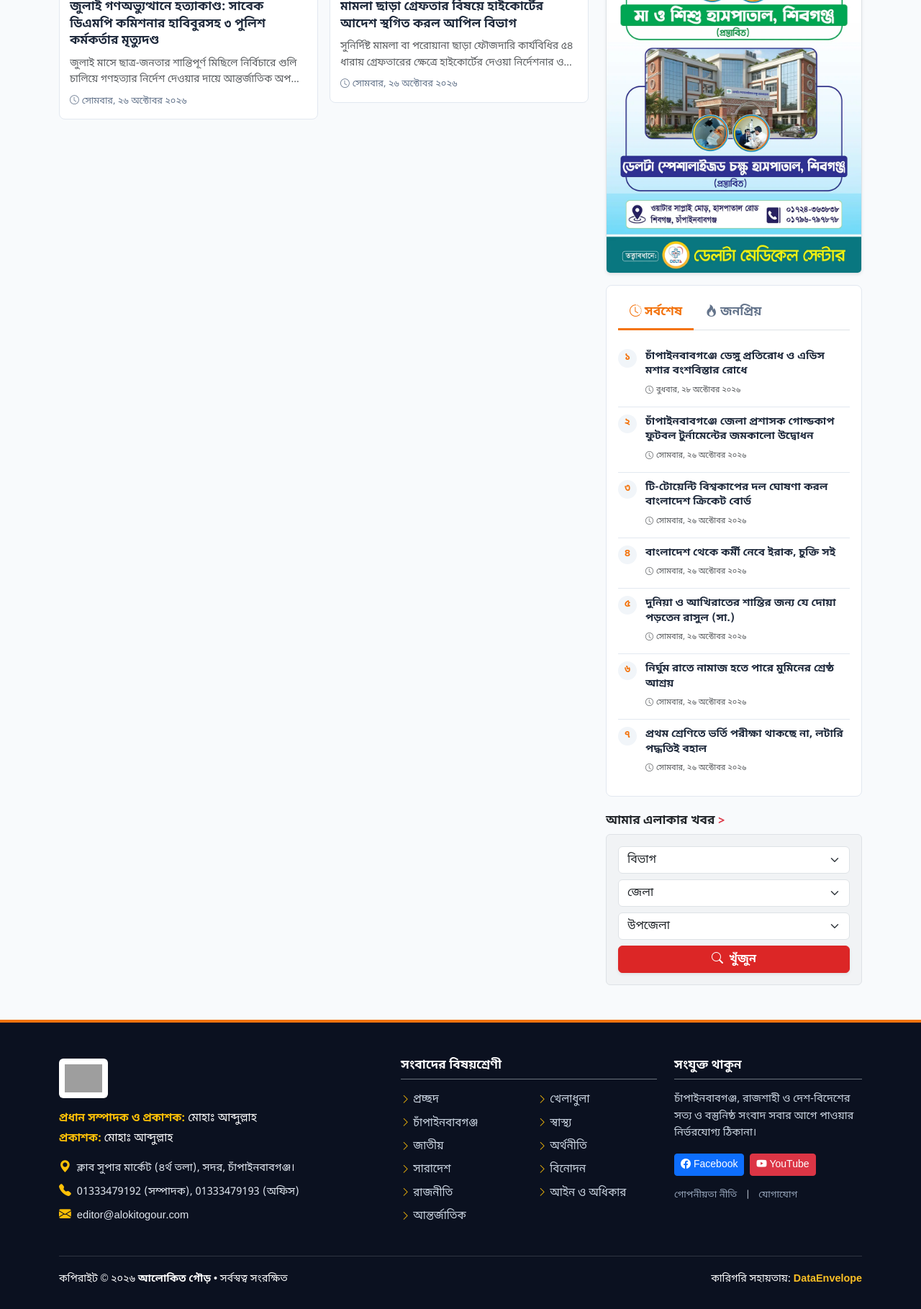
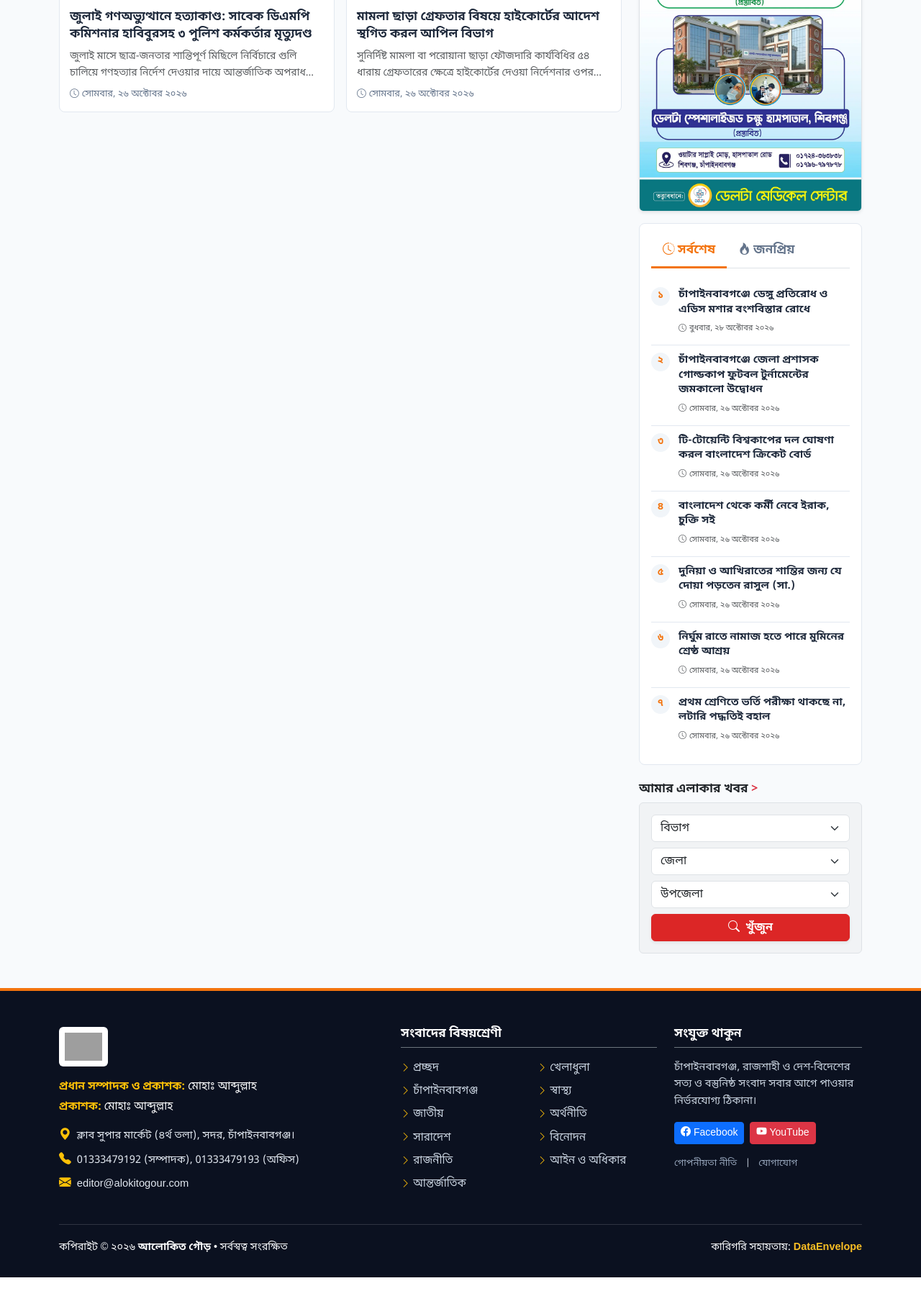
Before and after one commit to hisam84/alokito-gour, a PHP site: page /category/law-rights in a window 1280 px wide. Shown: the part 617-2436 px from the top of the page at 72% size. After the commit the page ends 2392 px from the top, so only its background shows below. Run offline with PHP 8.4, Linux system fonts and the light colour scheme; a user stored in the database is signed in; data comes from the database, SQL or seed files in the repository; some web fonts are replaced; grey boxes are pictures that could not be loaded.

Commit message:
Set right sidebar block width to 310px

```diff
--- a/area.php
+++ b/area.php
@@ -107,9 +107,9 @@ include __DIR__ . '/includes/ticker.php';
     <!-- Interactive Cascading Area Filter Bar -->
     <?= render_area_filter_bar(['division' => $division, 'district' => $district, 'upazila' => $upazila], false) ?>
 
-    <div class="row g-4 mt-1">
+    <div class="row g-4 mt-1 layout-main-row">
         <!-- Main Area News Content Column (8 Cols) -->
-        <div class="col-lg-8">
+        <div class="col-lg-8 layout-content-col">
             <!-- Section Header -->
             <div class="section-title d-flex justify-content-between align-items-center mb-3">
                 <span class="fs-5">
@@ -225,7 +225,7 @@ include __DIR__ . '/includes/ticker.php';
         </div>
 
         <!-- Sidebar Column (4 Cols) -->
-        <div class="col-lg-4">
+        <div class="col-lg-4 layout-sidebar-col">
             <?php include __DIR__ . '/includes/sidebar.php'; ?>
         </div>
     </div>
--- a/assets/css/style.css
+++ b/assets/css/style.css
@@ -472,10 +472,38 @@ a:hover {
 }
 
 /* ========================================================
-   SIDEBAR & TABS
+   SIDEBAR & TABS (Right Side Block: 310px Fixed Width)
    ======================================================== */
+.layout-sidebar-col,
+.page-builder-layout > .row > .col-lg-4,
+.layout-main-row > .col-lg-4 {
+    width: 100%;
+}
+
+@media (min-width: 992px) {
+    .layout-sidebar-col,
+    .page-builder-layout > .row > .col-lg-4,
+    .layout-main-row > .col-lg-4 {
+        width: 310px !important;
+        max-width: 310px !important;
+        flex: 0 0 310px !important;
+        box-sizing: content-box !important;
+    }
+
+    .layout-content-col,
+    .page-builder-layout > .row > .col-lg-8,
+    .layout-main-row > .col-lg-8 {
+        width: calc(100% - 334px) !important;
+        max-width: calc(100% - 334px) !important;
+        flex: 0 0 calc(100% - 334px) !important;
+    }
+}
+
 .ad-sidebar {
-    width: 100%;
+    width: 310px;
+    max-width: 100%;
+    margin-left: auto;
+    margin-right: auto;
     margin-bottom: 20px;
 }
 
@@ -486,17 +514,20 @@ a:hover {
 
 .ad-sidebar img {
     width: 100% !important;
-    max-width: 100% !important;
+    max-width: 310px !important;
     height: auto !important;
     max-height: none !important;
     display: block;
     border-radius: 8px;
+    margin: 0 auto;
 }
 
 .ad-sidebar .ad-placeholder {
     width: 100%;
+    max-width: 310px;
     min-height: 220px;
     height: auto;
+    margin: 0 auto;
 }
 
 .sidebar-widget {
@@ -505,6 +536,17 @@ a:hover {
     border: 1px solid var(--border-light);
     padding: 16px;
     margin-bottom: 24px;
+    width: 100%;
+    max-width: 310px;
+    margin-left: auto;
+    margin-right: auto;
+}
+
+.area-filter-sidebar {
+    width: 100%;
+    max-width: 310px;
+    margin-left: auto;
+    margin-right: auto;
 }
 
 .sidebar-tabs .nav-link {
--- a/category.php
+++ b/category.php
@@ -69,9 +69,9 @@ include __DIR__ . '/includes/ticker.php';
         </ol>
     </nav>
 
-    <div class="row g-4">
+    <div class="row g-4 layout-main-row">
         <!-- Main News Archive Area (8 Cols) -->
-        <div class="col-lg-8">
+        <div class="col-lg-8 layout-content-col">
             <div class="section-title">
                 <span><?= e($category['name']) ?></span>
                 <span class="text-muted small fw-normal">মোট খবর: <?= bn_number($totalPosts) ?> টি</span>
@@ -135,7 +135,7 @@ include __DIR__ . '/includes/ticker.php';
         </div>
 
         <!-- Sidebar Area (4 Cols) -->
-        <div class="col-lg-4">
+        <div class="col-lg-4 layout-sidebar-col">
             <?php include __DIR__ . '/includes/sidebar.php'; ?>
         </div>
     </div>
--- a/includes/widget_renderer.php
+++ b/includes/widget_renderer.php
@@ -839,13 +839,13 @@ function render_page_layout(string $slug, PDO $db, array $options = []): void {
 
     // 1. Render Main Section with Sidebar (8 cols + 4 cols) if main widgets exist
     if (!empty($mainWidgets)) {
-        echo '<div class="row g-4">';
-        echo '    <div class="col-lg-8">';
+        echo '<div class="row g-4 layout-main-row">';
+        echo '    <div class="col-lg-8 layout-content-col">';
         foreach ($mainWidgets as $w) {
             echo render_single_widget($w, $db);
         }
         echo '    </div>';
-        echo '    <div class="col-lg-4">';
+        echo '    <div class="col-lg-4 layout-sidebar-col">';
         include __DIR__ . '/sidebar.php';
         echo '    </div>';
         echo '</div>';
--- a/search.php
+++ b/search.php
@@ -64,9 +64,9 @@ include __DIR__ . '/includes/ticker.php';
         </ol>
     </nav>
 
-    <div class="row g-4">
+    <div class="row g-4 layout-main-row">
         <!-- Main Search Area (8 Cols) -->
-        <div class="col-lg-8">
+        <div class="col-lg-8 layout-content-col">
             <!-- Search Input Box -->
             <div class="card border-0 shadow-sm p-3 mb-4">
                 <form action="/search" method="GET" class="row g-2 align-items-center">
@@ -150,7 +150,7 @@ include __DIR__ . '/includes/ticker.php';
         </div>
 
         <!-- Sidebar Area (4 Cols) -->
-        <div class="col-lg-4">
+        <div class="col-lg-4 layout-sidebar-col">
             <?php include __DIR__ . '/includes/sidebar.php'; ?>
         </div>
     </div>
--- a/single.php
+++ b/single.php
@@ -82,9 +82,9 @@ include __DIR__ . '/includes/ticker.php';
         </ol>
     </nav>
 
-    <div class="row g-4">
+    <div class="row g-4 layout-main-row">
         <!-- Main Article Column (8 Cols) -->
-        <div class="col-lg-8">
+        <div class="col-lg-8 layout-content-col">
             <article class="bg-white p-4 rounded-3 border shadow-sm">
                 <!-- Article Headline -->
                 <header class="article-header">
@@ -203,7 +203,7 @@ include __DIR__ . '/includes/ticker.php';
         </div>
 
         <!-- Sidebar Area (4 Cols) - Powered by Widget Builder & Article Ad Settings -->
-        <div class="col-lg-4">
+        <div class="col-lg-4 layout-sidebar-col">
             <?php render_news_sidebar($post, $db); ?>
         </div>
     </div>
```
Also changed, not shown: Design.md (+2 -2 lines), admin/live-preview.php (+5 -3 lines), 1 other file.
